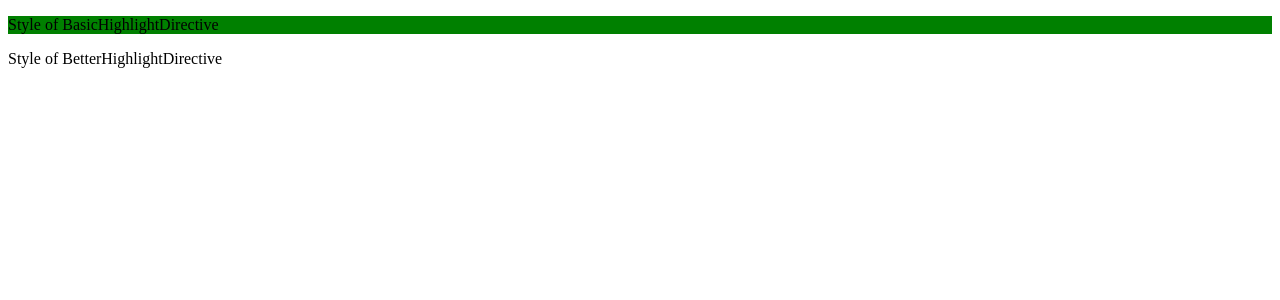
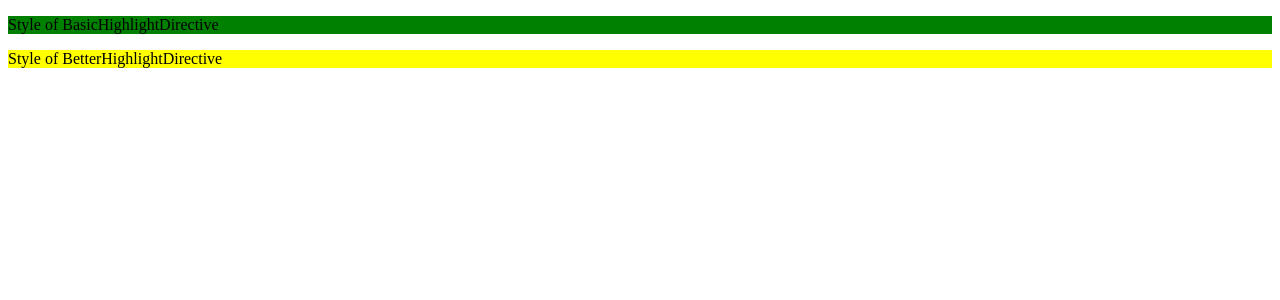
Before and after one commit to nmluong93/complete-angular-guide, an Angular app in the folder directive-creation-app/: page / in a window 1280 px wide. Shown: the top 300 px of the page. Built offline with nearby package versions, Linux system fonts and the light colour scheme.

Commit message:
using HostBinding to bind Host property

```diff
--- a/directive-creation-app/src/app/app.component.html
+++ b/directive-creation-app/src/app/app.component.html
@@ -1,2 +1,2 @@
 <p appBasicHighlight>Style of BasicHighlightDirective</p>
-<p appBetterHighlight>Style of BetterHighlightDirective</p>
+<p appBetterHighlight [defaultColor] ="'yellow'" [highlightColor] = "'violet'">Style of BetterHighlightDirective</p>
--- a/directive-creation-app/src/app/better-highlight.directive.ts
+++ b/directive-creation-app/src/app/better-highlight.directive.ts
@@ -1,27 +1,31 @@
-import { Directive, ElementRef, HostBinding, HostListener, OnInit, Renderer2 } from '@angular/core';
+import { Directive, ElementRef, HostBinding, HostListener, Input, OnInit, Renderer2 } from '@angular/core';
 
 @Directive({
   selector: '[appBetterHighlight]'
 })
+// lesson : https://www.udemy.com/course/the-complete-guide-to-angular-2/learn/lecture/6656172#questions/8025650
 export class BetterHighlightDirective implements OnInit{
-  // lesson : https://www.udemy.com/course/the-complete-guide-to-angular-2/learn/lecture/6656172#questions/8025650
+
+  @Input() defaultColor = 'transparent';
+  @Input() highlightColor = 'red';
   constructor(private eleRef : ElementRef, private render2 : Renderer2) { }
 
   @HostBinding('style.backgroundColor') backgroundColor : string;
 
   ngOnInit() {
+    this.backgroundColor = this.defaultColor;
     // this.render2.setStyle(this.eleRef.nativeElement, 'background-color', 'blue');
   }
 
   @HostListener('mouseenter') mouseover(eventData : Event) {
     // this.render2.setStyle(this.eleRef.nativeElement, 'background-color', 'blue');
-    this.backgroundColor = 'blue';
+    this.backgroundColor = this.highlightColor;
   }
 
   @HostListener('mouseleave') mouseleave(eventData : Event) {
     // mouseleave is an official event of Element in DOM
     // this.render2.setStyle(this.eleRef.nativeElement, 'background-color', 'transparent');
-    this.backgroundColor = 'transparent';
+    this.backgroundColor = this.defaultColor;
   }
 
 }
```
